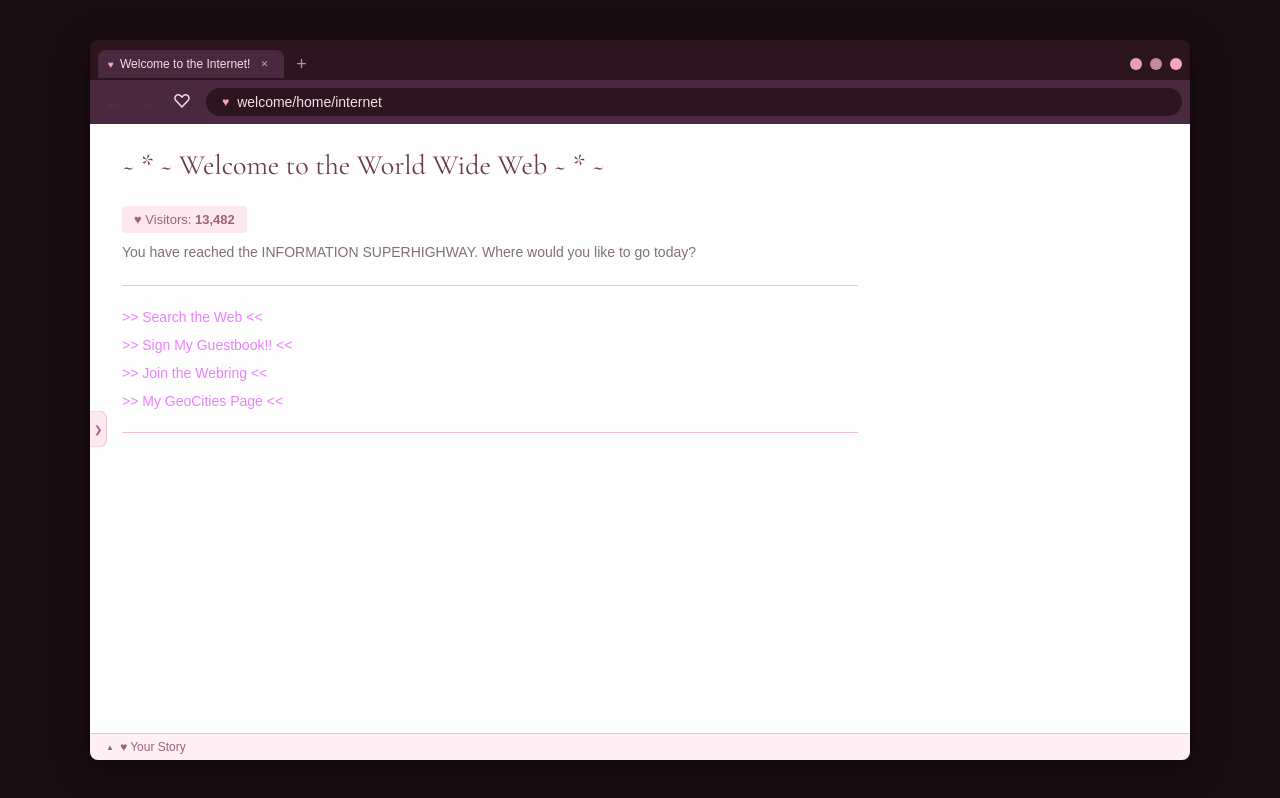
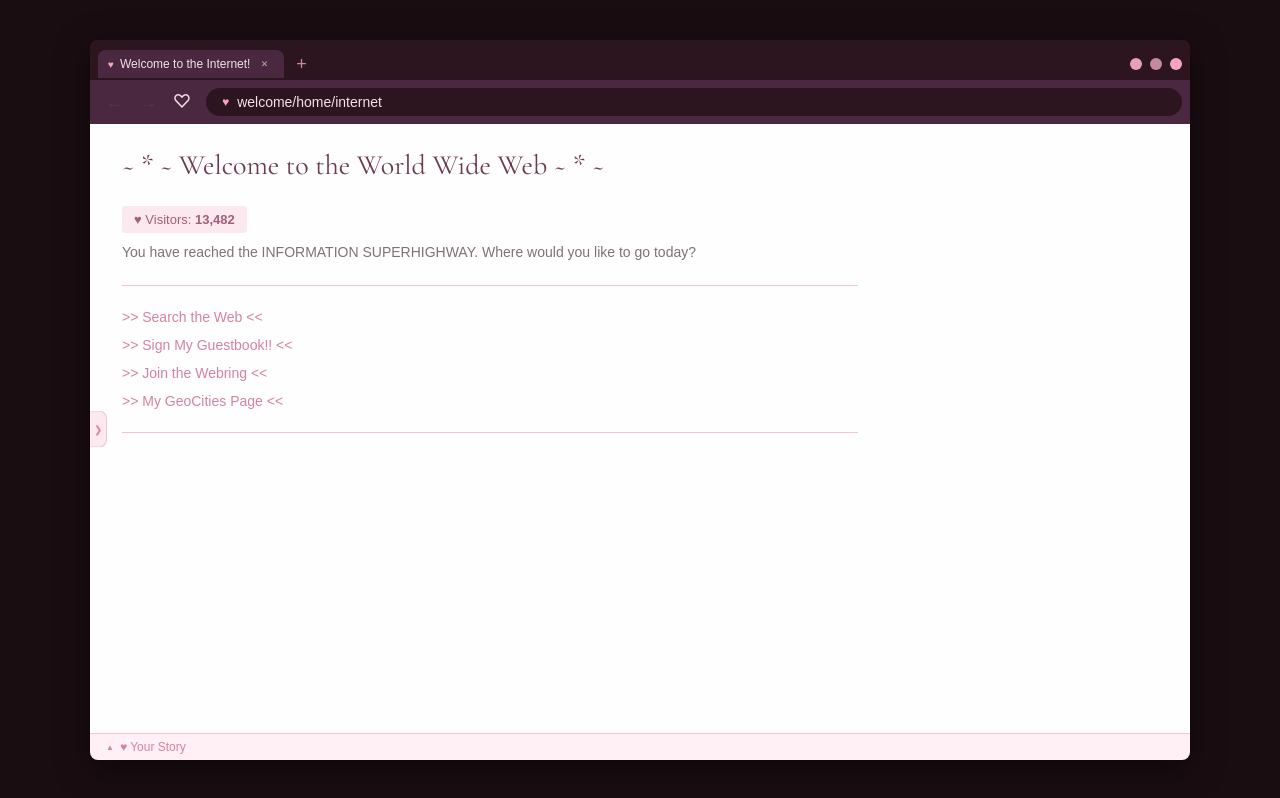
Before and after one commit to matchaginseng/browser-love, a Next.js app: page / in a window 1280 px wide. Built offline with nearby package versions, Linux system fonts and the light colour scheme; a web font is replaced by a local one.

Commit message:
pink css

```diff
--- a/src/app/globals.css
+++ b/src/app/globals.css
@@ -13,8 +13,8 @@
   --chrome-accent: #f8a4c0;
   --chrome-white: #ffffff;
   --chrome-content-bg: #fff5f8;
-  --chrome-link: #eb80ff;
-  --chrome-link-hover: #d966f0;
+  --chrome-link: #d4839e;
+  --chrome-link-hover: #c06e8a;
 
   font-family: var(--font-familjen), -apple-system, BlinkMacSystemFont,
     "Segoe UI", Roboto, sans-serif;
--- a/src/components/BottomBar.tsx
+++ b/src/components/BottomBar.tsx
@@ -62,7 +62,7 @@ const styles: Record<string, React.CSSProperties> = {
     display: "flex",
     alignItems: "center",
     gap: "6px",
-    color: "#a0607a",
+    color: "#d4839e",
   },
   toggleArrow: {
     fontSize: "8px",
@@ -83,7 +83,7 @@ const styles: Record<string, React.CSSProperties> = {
   },
   filledSlot: {
     background: "#fce0e8",
-    color: "#eb80ff",
+    color: "#d4839e",
     padding: "1px 6px",
     borderRadius: "4px",
     fontWeight: 600,
--- a/src/components/Sidebar.tsx
+++ b/src/components/Sidebar.tsx
@@ -68,7 +68,7 @@ const styles: Record<string, React.CSSProperties> = {
     cursor: "pointer",
     fontSize: "12px",
     fontFamily: "inherit",
-    color: "#a0607a",
+    color: "#d4839e",
     display: "flex",
     alignItems: "center",
   },
@@ -114,7 +114,7 @@ const styles: Record<string, React.CSSProperties> = {
     overflow: "hidden",
     textOverflow: "ellipsis",
     whiteSpace: "nowrap",
-    color: "#eb80ff",
+    color: "#d4839e",
     fontSize: "13px",
   },
   entryTime: {
```
